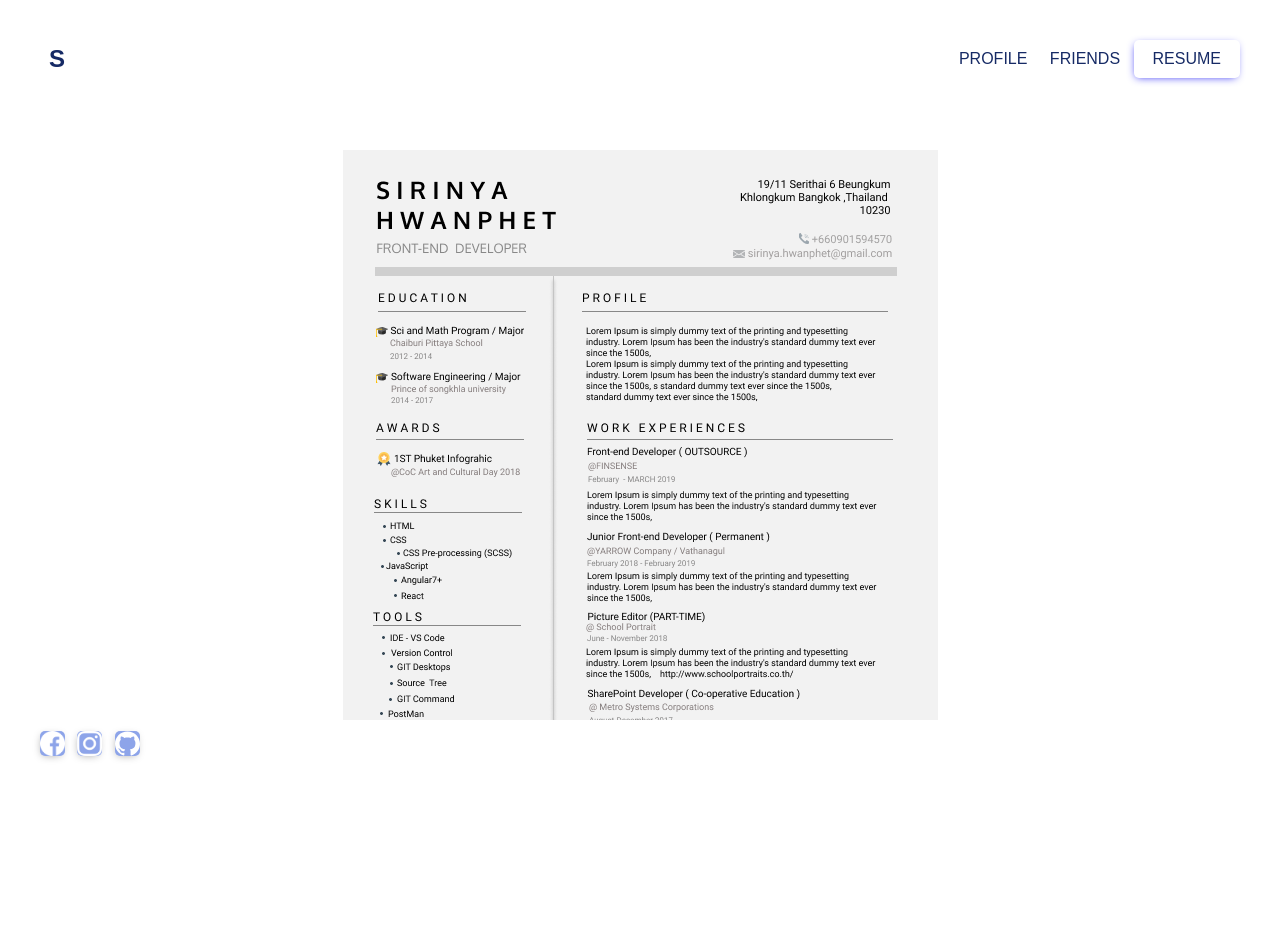
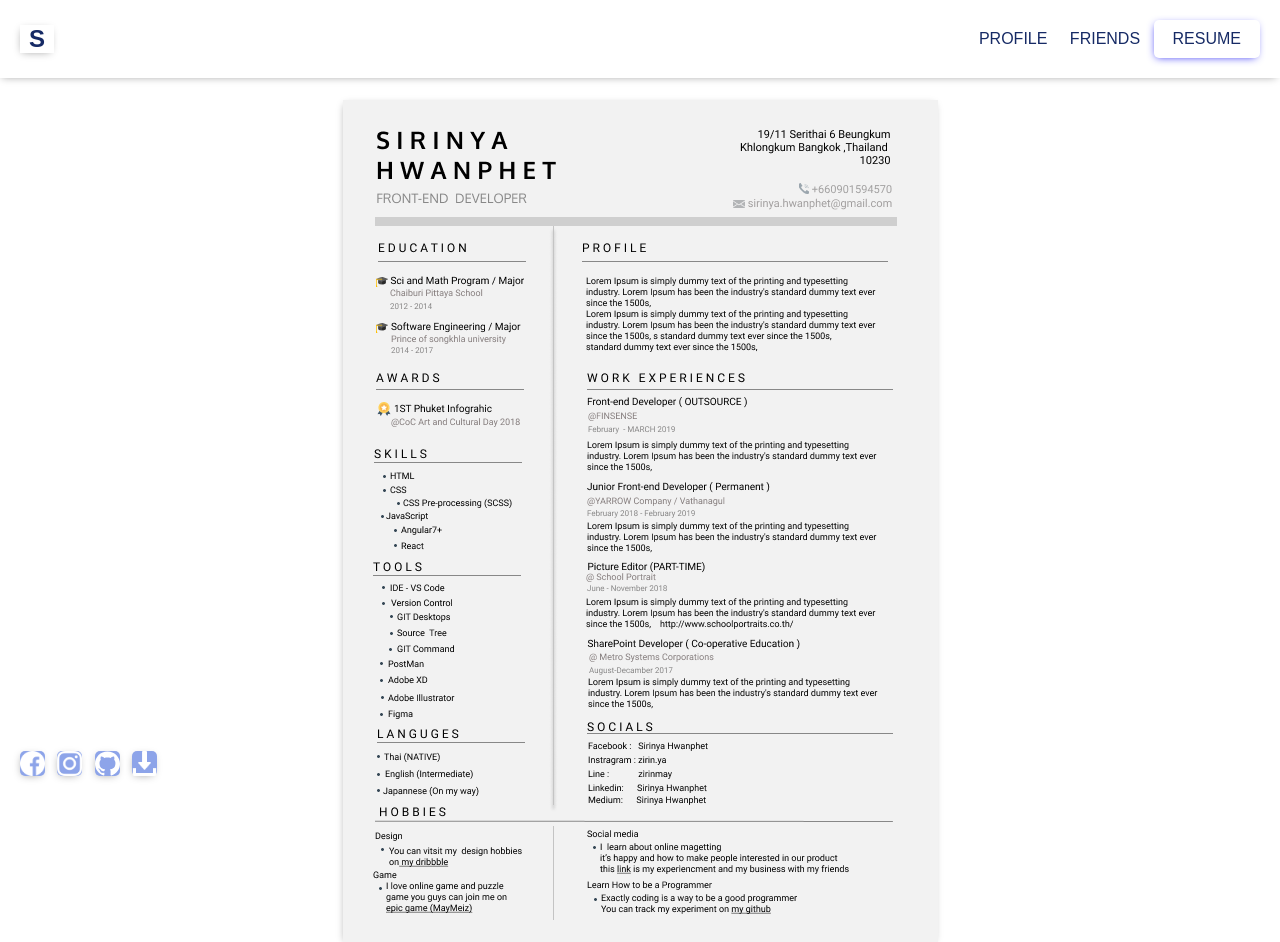
Before and after one commit to zirinya/zirinya.github.io, a plain HTML site: page CasualResume.html in a window 1280 px wide. Before the commit the page ends 800 px from the top, so only its background shows below. Drawn offline with Linux system fonts and the light colour scheme.

Commit message:
dl newone

```diff
--- a/CasualResume.html
+++ b/CasualResume.html
@@ -1,11 +1,10 @@
 <!DOCTYPE html>
 <html lang="en">
   <head>
-    <meta charset="UTF-8">
-    <meta name="viewport" content="width=device-width, initial-scale=1.0">
-    <link rel="stylesheet" href="style.css">
+    <meta charset="UTF-8" />
+    <meta name="viewport" content="width=device-width, initial-scale=1.0" />
+    <link rel="stylesheet" href="style.css" />
     <title>Casual Resume</title>
-
   </head>
   <body>
     <header>
@@ -14,34 +13,50 @@
           <p><a href="index.html"> S</a></p>
         </div>
         <ul class="nav-link">
-            <li class="nav-link-list upper ">
+          <li class="nav-link-list upper">
             <a href="profile.html">Profile</a>
           </li>
-            <li class="nav-link-list upper"><a href="friends.html">Friends</a></li>
-            <li class="nav-link-list upper active2"><a href="CasualResume.html">Resume</a></li>
+          <li class="nav-link-list upper">
+            <a href="friends.html">Friends</a>
+          </li>
+          <li class="nav-link-list upper active2">
+            <a href="CasualResume.html">Resume</a>
+          </li>
         </ul>
       </nav>
     </header>
     <main>
       <div class="wrapperResume">
-    <div class="downloadme "><a  class="nav-link-list upper active" href="" download>  Download Me</a></div>
+        <div class="downloadme">
+          <a class="nav-link-list upper active" href="" download>
+            Download Me</a
+          >
+        </div>
         <div class="Resume">
-        <img src="/image/MAYMEI RESUME.png" alt="" srcset="">
+          <img src="/image/MAYMEI RESUME.png" alt="" srcset="" />
         </div>
       </div>
-
     </main>
     <footer>
       <div class="footer-social">
         <ul class="nav-link">
           <li class="simg2">
-              <a href="https://www.facebook.com/sirinya.hwanphet/"><img src="./image/facebook.png" alt="" /></a>
+            <a href="https://www.facebook.com/sirinya.hwanphet/"
+              ><img src="./image/facebook.png" alt=""
+            /></a>
           </li>
           <li class="simg2">
-              <a href="https://www.instagram.com/ziriny.a/"><img src="./image/instagram.png" alt="" /></a>
+            <a href="https://www.instagram.com/ziriny.a/"
+              ><img src="./image/instagram.png" alt=""
+            /></a>
           </li>
           <li class="simg2">
-              <a href="https://github.com/zirinya"><img src="./image/logo.svg" alt="" /></a>
+            <a href="https://github.com/zirinya"
+              ><img src="./image/logo.svg" alt=""
+            /></a>
+          </li>
+          <li class="simg2">
+            <a  href="/image/MAYMEI RESUME.png" download> <img src="/image/multimedia-option.png" alt="">
           </li>
         </ul>
       </div>
--- a/style.css
+++ b/style.css
@@ -14,7 +14,7 @@ footer {
   width: 100%;
 
   align-items: center;
-  padding: 40px;
+  padding: 20px;
 }
 .nav-link li,
 li {
@@ -333,7 +333,7 @@ footer {
 }
 .darker{
 
-background-color: white;
+background-color: white;box-shadow: -1px 2px 8px -3px rgba(0, 0, 0, 0.39);
 }
 
 main .wrapperResume{
@@ -342,14 +342,15 @@ main .wrapperResume{
   justify-content: center;
   flex-wrap: wrap;
   height: 90vh;
-  overflow: scroll;
+  /* overflow: scroll; */
   width: 100%;
 
 }
 .Resume{
   /* border:1px solid ; */
-  margin-top: 150px;
+  margin-top: 100px;
 display: flex;
+box-shadow: -1px 2px 8px -3px rgba(0, 0, 0, 0.39);
 
 }
 @media(min-width:1024px){
```
Also changed, not shown: image/multimedia-option.png (added). Lines whose indentation alone changed are shown as unchanged.
